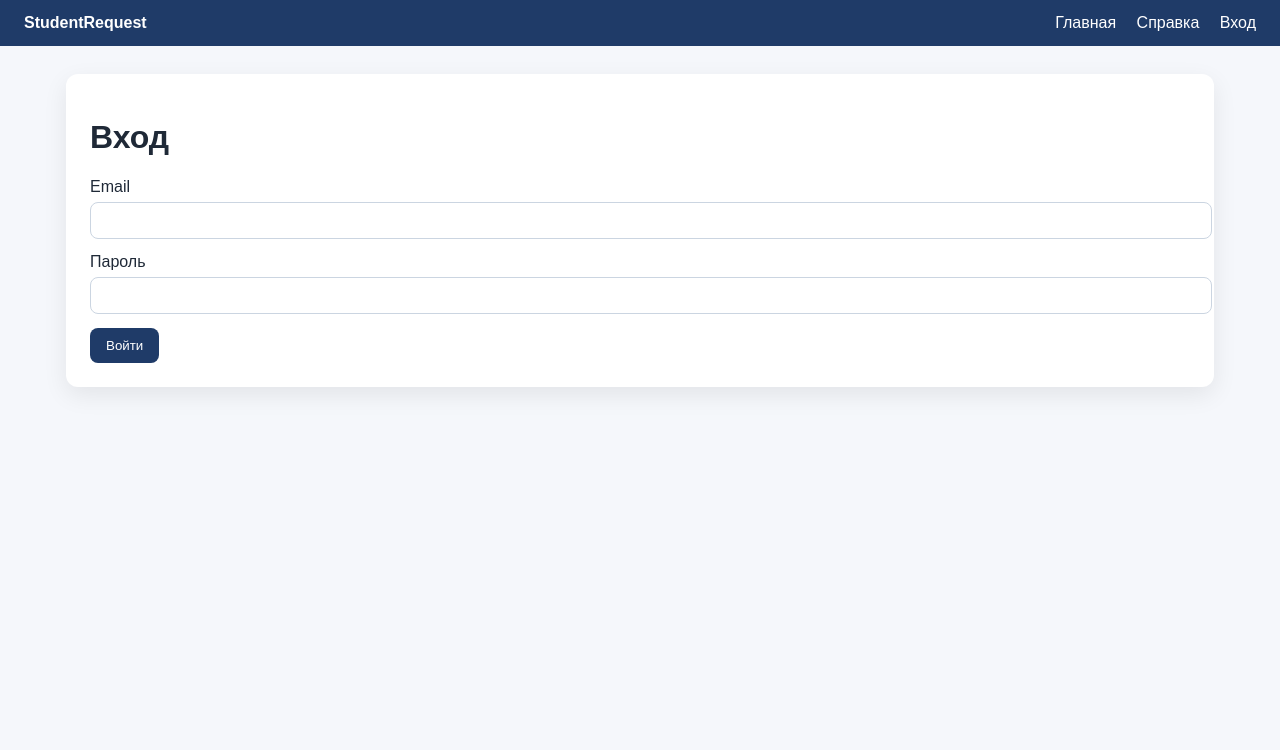
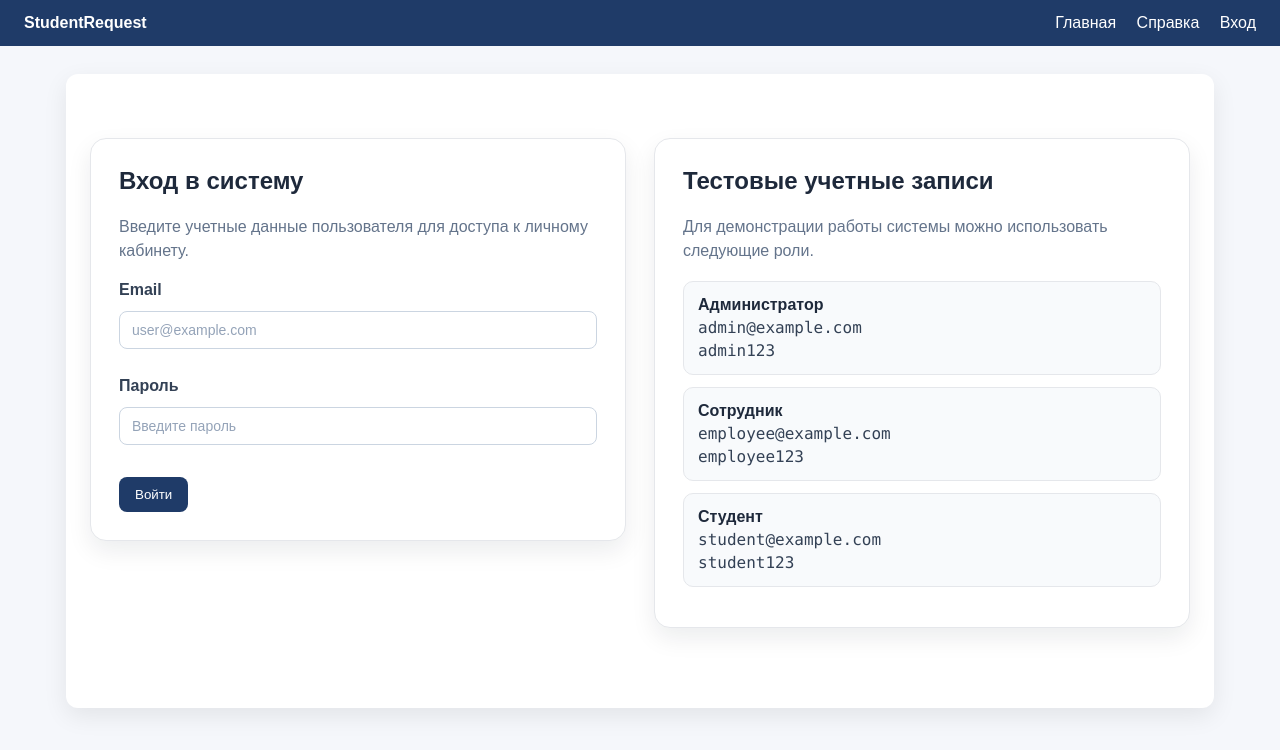
Before and after one commit to bulbola/StudentRequest, a Flask app: page /login in a window 1280 px wide. Shown: the top 750 px of the page. Run offline with Flask 3, Linux system fonts and the light colour scheme.

Commit message:
feat: improve login page for demo

```diff
--- a/app/static/css/style.css
+++ b/app/static/css/style.css
@@ -50,3 +50,123 @@ th, td { border-bottom:1px solid #e5e7eb; padding:10px; text-align:left; }
     grid-template-columns: 1fr;
   }
 }
+.login-layout {
+  display: grid;
+  grid-template-columns: 1.2fr 0.8fr;
+  gap: 20px;
+  align-items: start;
+}
+
+.login-card h1 {
+  margin-top: 0;
+}
+
+.muted {
+  color: #64748b;
+  line-height: 1.5;
+}
+
+.demo-card h2 {
+  margin-top: 0;
+}
+
+.demo-account {
+  display: grid;
+  gap: 4px;
+  padding: 12px;
+  border: 1px solid #e5e7eb;
+  border-radius: 10px;
+  margin-bottom: 10px;
+  background: #f8fafc;
+}
+
+.demo-account span {
+  font-family: Consolas, monospace;
+  color: #334155;
+}
+
+@media (max-width: 800px) {
+  .login-layout {
+    grid-template-columns: 1fr;
+  }
+}
+.login-layout {
+  max-width: 1100px;
+  margin: 40px auto;
+  display: grid;
+  grid-template-columns: 1fr 1fr;
+  gap: 28px;
+  align-items: start;
+}
+
+.login-card,
+.demo-card {
+  padding: 28px;
+  border-radius: 16px;
+  background: #ffffff;
+  border: 1px solid #e5e7eb;
+  box-shadow: 0 10px 24px rgba(15, 23, 42, 0.08);
+}
+
+.login-card h1,
+.demo-card h2 {
+  margin-top: 0;
+  color: #1e293b;
+}
+
+.muted {
+  color: #64748b;
+  line-height: 1.5;
+  margin-bottom: 18px;
+}
+
+.login-card label {
+  display: block;
+  margin-top: 14px;
+  margin-bottom: 6px;
+  font-weight: 600;
+  color: #334155;
+}
+
+.login-card input {
+  width: 100%;
+  padding: 10px 12px;
+  border: 1px solid #cbd5e1;
+  border-radius: 8px;
+  font-size: 14px;
+  box-sizing: border-box;
+}
+
+.login-card input::placeholder {
+  color: #94a3b8;
+}
+
+.login-card button {
+  margin-top: 18px;
+}
+
+.demo-account {
+  display: grid;
+  gap: 4px;
+  padding: 14px;
+  border: 1px solid #e5e7eb;
+  border-radius: 10px;
+  margin-bottom: 12px;
+  background: #f8fafc;
+}
+
+.demo-account strong {
+  color: #1e293b;
+}
+
+.demo-account span {
+  font-family: Consolas, monospace;
+  color: #334155;
+}
+
+@media (max-width: 800px) {
+  .login-layout {
+    grid-template-columns: 1fr;
+    margin: 20px auto;
+  }
+}
--- a/app/templates/auth/login.html
+++ b/app/templates/auth/login.html
@@ -1,8 +1,47 @@
-{% extends 'base.html' %}{% block content %}
-<h1>Вход</h1>
-<form method="post">
-  <label>Email</label><input name="email" type="email" required>
-  <label>Пароль</label><input name="password" type="password" required>
-  <button class="btn" type="submit">Войти</button>
-</form>
+{% extends 'base.html' %}
+
+{% block content %}
+<div class="login-layout">
+  <section class="card login-card">
+    <h1>Вход в систему</h1>
+    <p class="muted">
+      Введите учетные данные пользователя для доступа к личному кабинету.
+    </p>
+
+    <form method="post">
+      <label>Email</label>
+      <input name="email" type="email" placeholder="user@example.com" required>
+
+      <label>Пароль</label>
+      <input name="password" type="password" placeholder="Введите пароль" required>
+
+      <button class="btn" type="submit">Войти</button>
+    </form>
+  </section>
+
+  <section class="card demo-card">
+    <h2>Тестовые учетные записи</h2>
+    <p class="muted">
+      Для демонстрации работы системы можно использовать следующие роли.
+    </p>
+
+    <div class="demo-account">
+      <strong>Администратор</strong>
+      <span>admin@example.com</span>
+      <span>admin123</span>
+    </div>
+
+    <div class="demo-account">
+      <strong>Сотрудник</strong>
+      <span>employee@example.com</span>
+      <span>employee123</span>
+    </div>
+
+    <div class="demo-account">
+      <strong>Студент</strong>
+      <span>student@example.com</span>
+      <span>student123</span>
+    </div>
+  </section>
+</div>
 {% endblock %}
```
